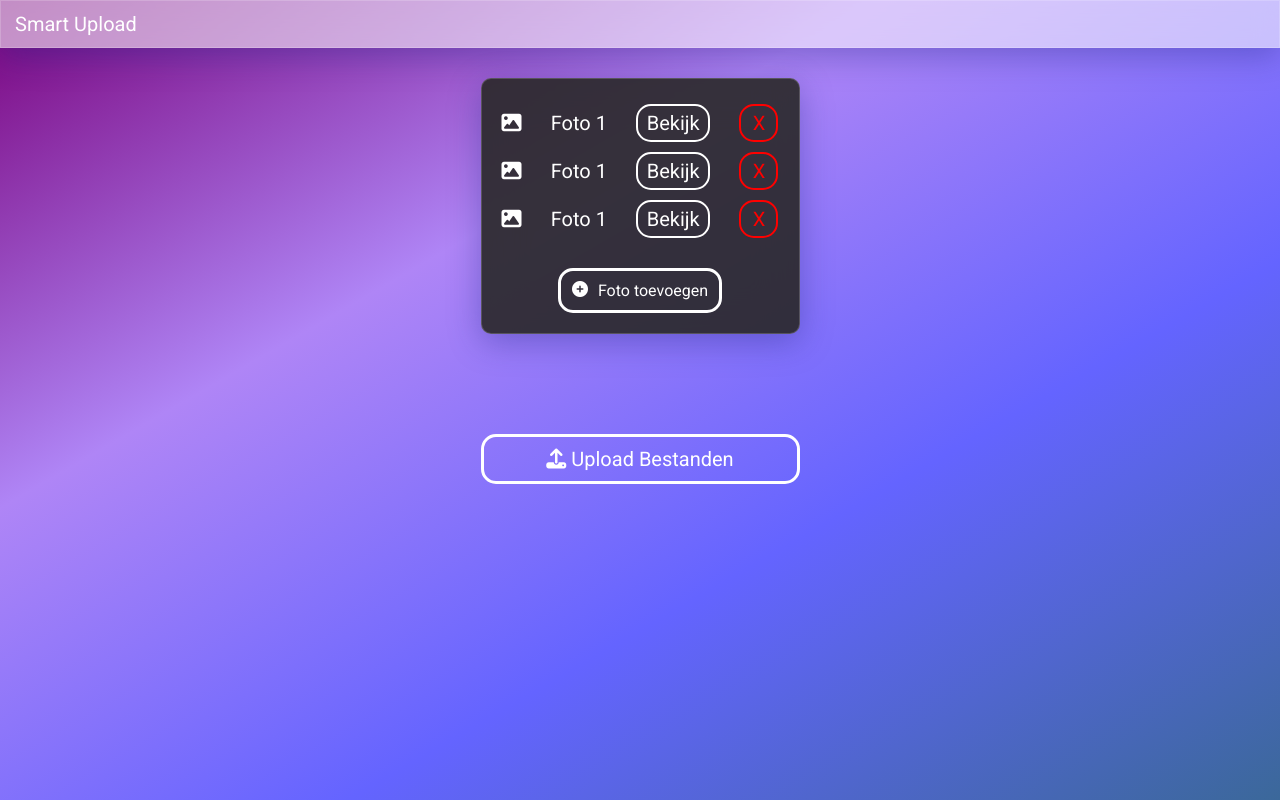
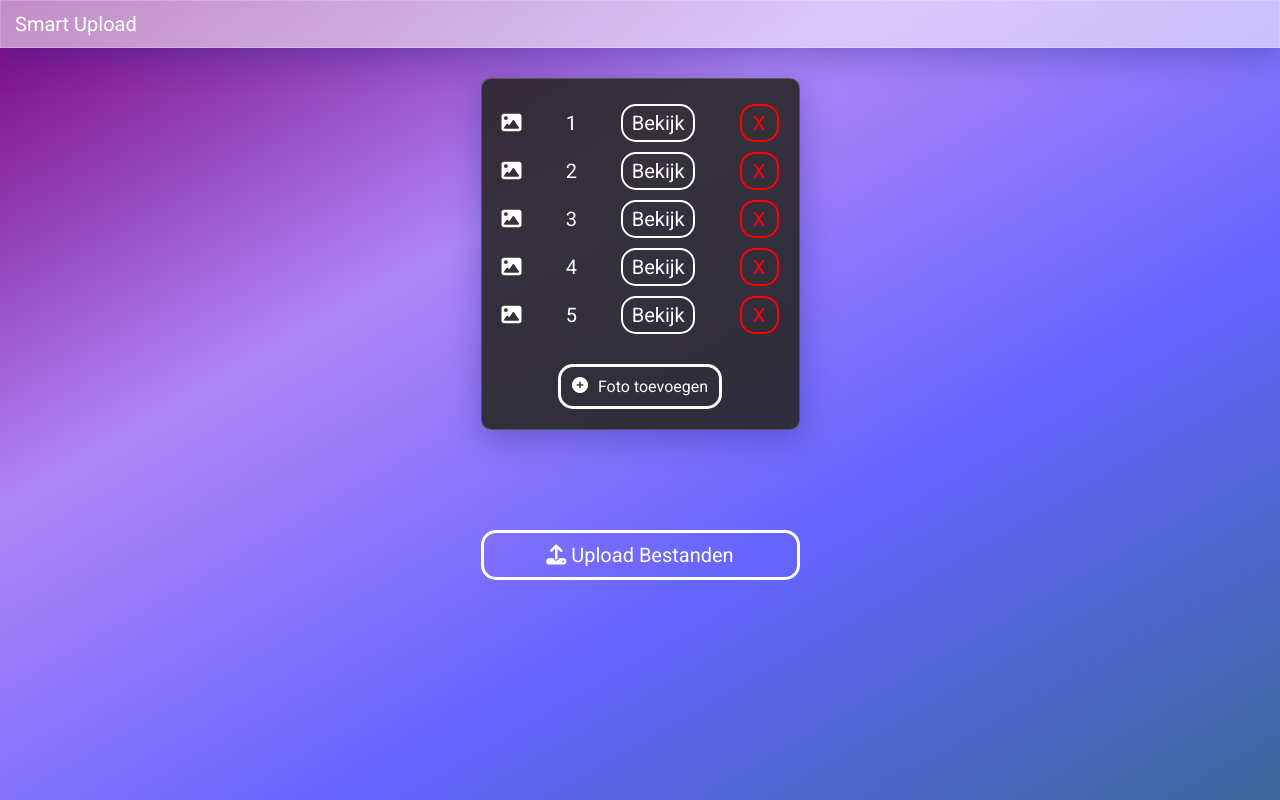
Before and after one commit to F12-SlimmeBestandsUpload/Frontend, an Angular app: page / in a window 1280 px wide. Built offline with nearby package versions, Linux system fonts and the light colour scheme.

Commit message:
added for loop for image preview creation, currently using numbers to mock the existence of images. Added a delete function initiated from child component and execute via an emitted event

```diff
--- a/src/app/overview/image-overview/image-element/image-element.component.html
+++ b/src/app/overview/image-overview/image-element/image-element.component.html
@@ -1,10 +1,10 @@
 <div class="image-element-container">
     <i class="fa-solid fa-image"></i>
-    <p>Foto 1</p>
+    <p>{{image}}</p>
     <div class="enlarge-photo-button">
         <p>Bekijk</p>
     </div>
-    <div class="delete-photo-button">
+    <div (click)="deleteImage()" class="delete-photo-button">
         <p>X</p>
     </div>
 </div>
--- a/src/app/overview/image-overview/image-element/image-element.component.ts
+++ b/src/app/overview/image-overview/image-element/image-element.component.ts
@@ -1,4 +1,4 @@
-import { Component, OnInit } from '@angular/core';
+import {Component, OnInit, Input, Output, EventEmitter} from '@angular/core';
 
 @Component({
   selector: 'app-image-element',
@@ -6,10 +6,17 @@ import { Component, OnInit } from '@angular/core';
   styleUrls: ['./image-element.component.css']
 })
 export class ImageElementComponent implements OnInit {
-
+  @Input() public image:number = 0;
   constructor() { }
 
   ngOnInit(): void {
   }
 
+  @Output()
+  event = new EventEmitter<number>();
+
+  deleteImage() {
+    this.event.emit(this.image);
+  }
+
 }
--- a/src/app/overview/image-overview/image-overview.component.css
+++ b/src/app/overview/image-overview/image-overview.component.css
@@ -26,3 +26,7 @@
 p{
     margin-left: 10px;
 }
+
+ol li{
+  list-style-type: none;
+}
--- a/src/app/overview/image-overview/image-overview.component.html
+++ b/src/app/overview/image-overview/image-overview.component.html
@@ -1,6 +1,9 @@
 <div class="image-overview-container">
-    <app-image-element></app-image-element>
-    <app-image-element></app-image-element>
-    <app-image-element></app-image-element>
+  <ol *ngFor="let image of images">
+    <li>
+      <app-image-element (event)="removeImage($event)" [image]="image">
+      </app-image-element>
+    </li>
+  </ol>
     <div class="add-photo-button"><i class="fa-solid fa-circle-plus"></i> <p>Foto toevoegen</p></div>
 </div>
--- a/src/app/overview/image-overview/image-overview.component.ts
+++ b/src/app/overview/image-overview/image-overview.component.ts
@@ -6,10 +6,15 @@ import { Component, OnInit } from '@angular/core';
   styleUrls: ['./image-overview.component.css']
 })
 export class ImageOverviewComponent implements OnInit {
+  public images:number[] = [1,2,3,4,5];
 
   constructor() { }
 
   ngOnInit(): void {
   }
 
+  removeImage(image: number){
+    this.images = this.images.filter(item => item !== image);
+  }
+
 }
```
